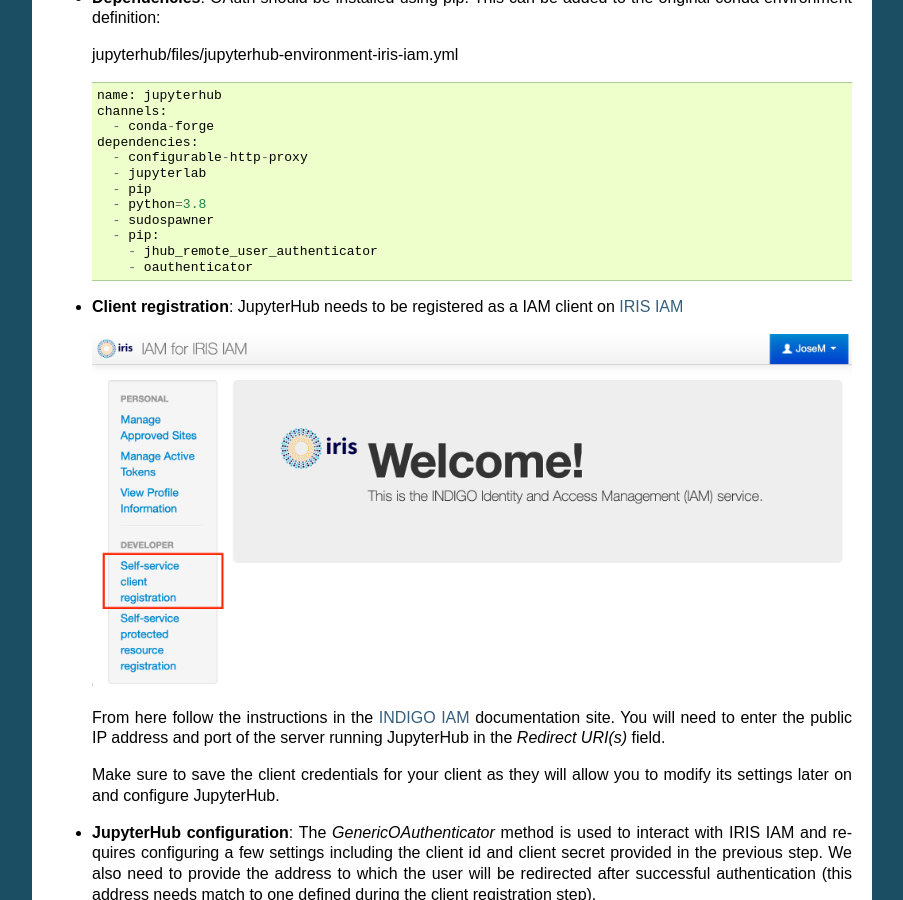
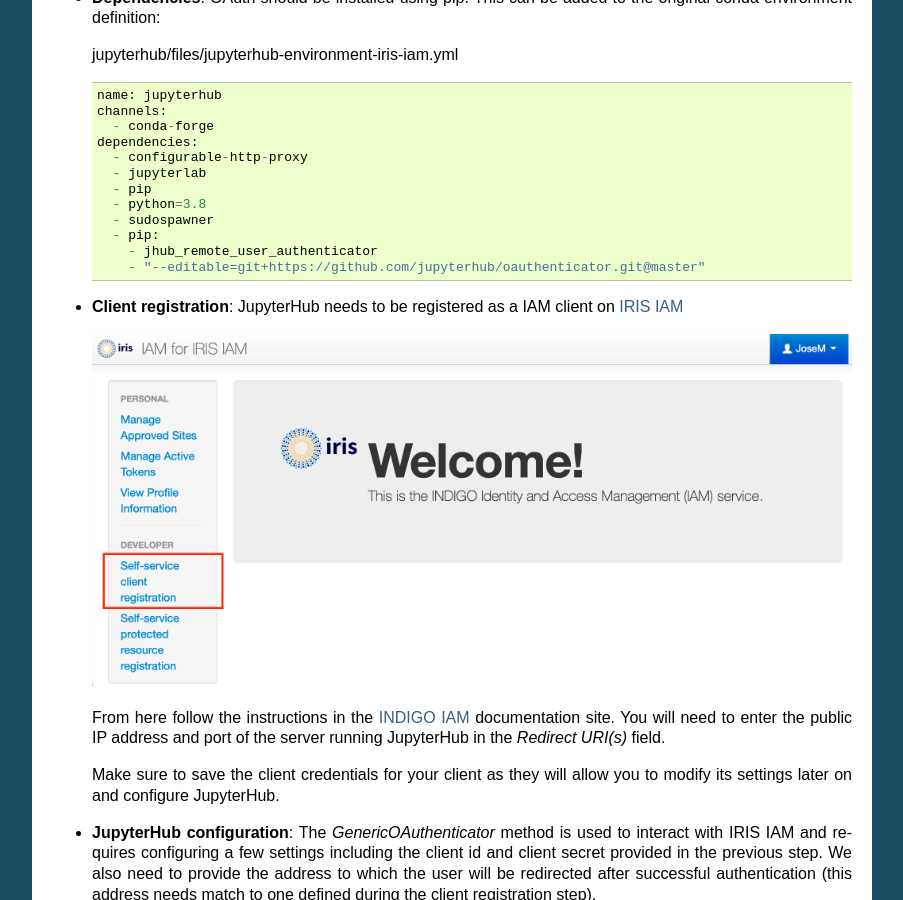
Before and after one commit to millingw/jupiterhub-iris-docs, a Sphinx documentation site: the page built from docs/source/bare-metal.rst, in a window 1280 px wide and 900 px high, scrolled down 2884 px. Shown: the whole window, without its empty margins (198-1101 px from the left). Built offline with Sphinx 7.4.7, drawn with Linux system fonts in a browser that asks for light colours.

Commit message:
added pip package required to allow group filtering

```diff
--- a/docs/source/scripts/ansible/playbook/roles/jupyterhub/files/jupyterhub-environment-iris-iam.yml
+++ b/docs/source/scripts/ansible/playbook/roles/jupyterhub/files/jupyterhub-environment-iris-iam.yml
@@ -9,4 +9,4 @@
   - sudospawner
   - pip:
     - jhub_remote_user_authenticator
-    - oauthenticator
+    - "--editable=git+https://github.com/jupyterhub/oauthenticator.git@master"
```
